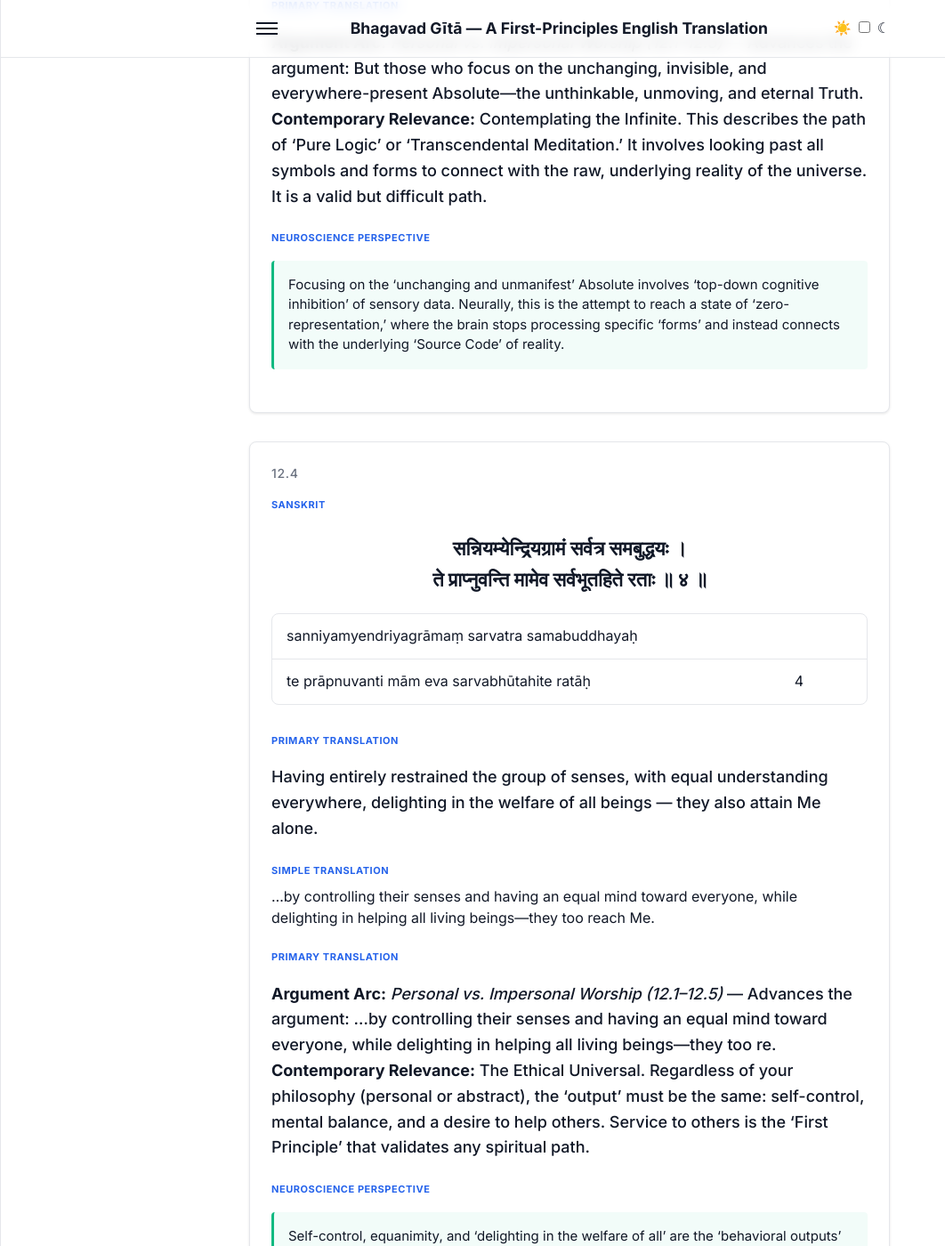
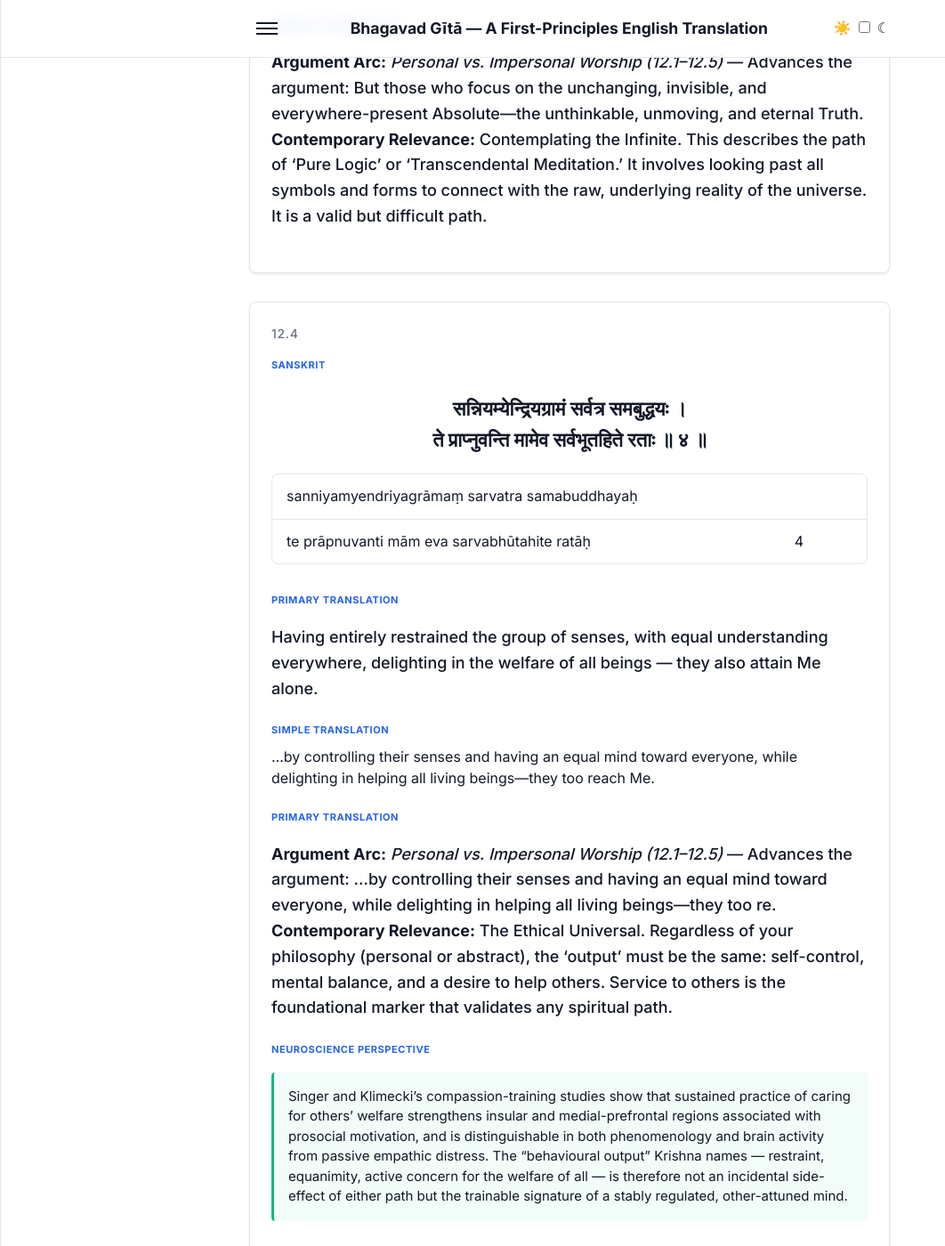
Before and after one commit to ishitvagoel/GitaTranslation, a Jekyll site: the page built from chapters/chapter-12.md, in a window 1280 px wide and 1400 px high, scrolled down 3709 px. Shown: the whole window at 89% size, without its empty margins (0-1062 px from the left). Built offline with Jekyll 4.4.1, drawn with Linux system fonts in a browser that asks for light colours; some of the changed text lies outside the part shown.

Commit message:
Ch 12: ground Neuroscience sections in attested research
Cleaned up remaining filler in chapter 12. Several paragraphs already
cited real findings from prior sessions (flow / DMN, rumination /
cortisol, behavioural activation, intrinsic motivation / VTA, emotional
contagion, equanimity / ventral striatum, gray-matter density in
long-term practitioners) and were preserved. The remaining "First
Principle" boilerplate and metaphor-only paragraphs were rewritten or
removed.

Citations introduced:
- Adolphs; Lieberman (social-brain / mentalizing network)
- Mikulincer & Shaver (attachment representations regulate stress)
- Singer & Klimecki (compassion training)
- Pascual-Leone; Maguire (practice-driven cortical plasticity)
- Sapolsky (anticipatory worry sustains HPA activation)
- Hostinar, Sullivan & Gunnar; Eisenberger (social buffering;
  hostility and HPA load)
- Ventral visual stream / object-based perception (general consensus)

Deleted: "zero-representation", "ultimate neural reset", "neurally
immediate", "limbic system regulation / social-neural harmony",
"competent neutral / egoic friction", "valence-neutralization",
"objectivity in social processing" — all metaphor without referent.

Result: 15 Neuroscience Perspective paragraphs retained (from 20), 20
Contemporary Relevance sections intact, 20 verses preserved, no flagged
jargon remaining.

```diff
--- a/chapters/chapter-12.md
+++ b/chapters/chapter-12.md
@@ -28,7 +28,7 @@ Those devotees who, being ever-disciplined, worship You thus, and those who wors
 
 **Contemporary Relevance:** Concrete vs. Abstract. We all learn differently. Some people need a personal role model or a 'face' to focus on (Concrete), while others prefer pure logic and abstract principles (Abstract). Arjuna is asking which 'interface' for reality is more effective for human growth.
 
-**Neuroscience Perspective:** The choice between 'Personal' and 'Abstract' focus reflects the brain's 'representational preference.' Neurally, focusing on a personal form (Bhakti) leverages the 'social brain' and 'emotional safety' circuits, while focusing on the Absolute (Jnana) requires high-level abstract reasoning and 'non-dual' processing. Arjuna asks which is more effective for human growth.
+**Neuroscience Perspective:** Adolphs's and Lieberman's reviews of "social brain" circuitry — medial prefrontal cortex, temporo-parietal junction, the mentalizing network — show that humans process other minds with dedicated, highly automatic machinery. Abstract metaphysical objects recruit no such system. Arjuna's question is therefore not idle: it asks whether contemplation should engage the brain's specialised social hardware or attempt to operate without it.
 
 **Common Misreading:** "Devotees of the personal form are superior to worshippers of the formless." Actually, Krishna's answer affirms that devotees of the personal form are more easily established (*yuktatamāḥ*), not that worshippers of the formless are inferior or following an invalid path.
 
@@ -55,7 +55,7 @@ Those who, fixing their mind on Me, worship Me, ever-disciplined and endowed wit
 
 **Contemporary Relevance:** The Power of Single-Pointedness. Krishna favors the 'personal' path not because it's 'truer,' but because it’s easier for the human mind to focus on. 100% focus on a 'Divine Idea' or a 'Universal Guide' is the fastest way to achieve mental integration.
 
-**Neuroscience Perspective:** Krishna favors the 'personal' path because it is more 'neurally accessible.' By fixing the mind on a supreme Person, the brain uses its existing 'attachment and bonding' hardware to achieve a state of 'maximal attentional coherence' (faith), which is the most efficient path to mental integration.
+**Neuroscience Perspective:** Mikulincer and Shaver's adult-attachment research shows that representations of a secure attachment figure reliably down-regulate stress responses and free attention for other tasks. Krishna's recommendation of devotion to a personal form is, in this light, the recruitment of already-existing attachment circuitry for the work of stabilising attention — a more efficient route than attempting to bypass it.
 
 ---
 
@@ -74,8 +74,6 @@ But those who worship the imperishable, the undefinable, the unmanifest, the omn
 **Argument Arc:** *Personal vs. Impersonal Worship (12.1–12.5)* — Advances the argument: But those who focus on the unchanging, invisible, and everywhere-present Absolute—the unthinkable, unmoving, and eternal Truth.
 **Contemporary Relevance:** Contemplating the Infinite. This describes the path of 'Pure Logic' or 'Transcendental Meditation.' It involves looking past all symbols and forms to connect with the raw, underlying reality of the universe. It is a valid but difficult path.
 
-**Neuroscience Perspective:** Focusing on the 'unchanging and unmanifest' Absolute involves 'top-down cognitive inhibition' of sensory data. Neurally, this is the attempt to reach a state of 'zero-representation,' where the brain stops processing specific 'forms' and instead connects with the underlying 'Source Code' of reality.
-
 ---
 
 ### 12.4
@@ -91,9 +89,9 @@ Having entirely restrained the group of senses, with equal understanding everywh
 **Simple Translation:** ...by controlling their senses and having an equal mind toward everyone, while delighting in helping all living beings—they too reach Me.
 
 **Argument Arc:** *Personal vs. Impersonal Worship (12.1–12.5)* — Advances the argument: ...by controlling their senses and having an equal mind toward everyone, while delighting in helping all living beings—they too re.
-**Contemporary Relevance:** The Ethical Universal. Regardless of your philosophy (personal or abstract), the 'output' must be the same: self-control, mental balance, and a desire to help others. Service to others is the 'First Principle' that validates any spiritual path.
+**Contemporary Relevance:** The Ethical Universal. Regardless of your philosophy (personal or abstract), the 'output' must be the same: self-control, mental balance, and a desire to help others. Service to others is the foundational marker that validates any spiritual path.
 
-**Neuroscience Perspective:** Self-control, equanimity, and 'delighting in the welfare of all' are the 'behavioral outputs' of an optimized brain. Regardless of the chosen path, the First Principle of 'neural compassion' ensures that the individual functions as a high-integrity, pro-social unit in the universal system.
+**Neuroscience Perspective:** Singer and Klimecki's compassion-training studies show that sustained practice of caring for others' welfare strengthens insular and medial-prefrontal regions associated with prosocial motivation, and is distinguishable in both phenomenology and brain activity from passive empathic distress. The "behavioural output" Krishna names — restraint, equanimity, active concern for the welfare of all — is therefore not an incidental side-effect of either path but the trainable signature of a stably regulated, other-attuned mind.
 
 ---
 
@@ -112,7 +110,7 @@ Greater is the tribulation for those whose minds are attached to the unmanifest;
 **Argument Arc:** *Personal vs. Impersonal Worship (12.1–12.5)* — Closes the section with however, the struggle is much greater for those focused on the invisible Absolute, completing the argument's arc.
 **Contemporary Relevance:** Psychological Realism. We are biological beings with senses. Trying to ignore our biology and focus only on the 'invisible' is like trying to swim against a very strong current. Krishna warns that while it's possible, it is much more difficult than having a 'human-scale' focus.
 
-**Neuroscience Perspective:** The 'greater struggle' for those focused on the invisible Absolute reflects 'biological constraint.' The human brain is evolutionarily wired to perceive 'objects and forms.' Trying to override these primal visual and conceptual filters is neurally 'expensive' and prone to failure for those living in a physical body.
+**Neuroscience Perspective:** The human ventral visual stream and the broader cognitive system are organised around object recognition: from infancy, perception privileges bounded, persisting entities. Sustained contemplation of the formless asks the mind to operate without the very anchors its perceptual machinery was built around — which is consistent with the verse's observation that this path involves a "greater toil" for embodied beings.
 
 **Common Misreading:** "Devotion to a formless Absolute is impossible for embodied beings." Actually, the verse says it is *more difficult* (*duḥkham*) for those in a body — harder, not impossible; it is the harder path, not an invalid one.
 
@@ -192,7 +190,7 @@ If, however, you are not able to establish your mind steadily on Me, then seek t
 **Argument Arc:** *The Descending Ladder of Practice (12.8–12.12)* — Advances the argument: If you are not able to keep your mind steady on Me right away, then try to reach Me through the 'Yoga of Practice' (Abhyasa-yoga), Arjuna.
 **Contemporary Relevance:** The Repetition Fail-Safe. If you can't focus perfectly, don't give up. Use practice (repetition). Every time your mind wanders, bring it back. This 're-centering' is the gym for your attention muscle.
 
-**Neuroscience Perspective:** The 'Yoga of Practice' (Abhyāsa-yoga) is the First Principle of 'Neuroplasticity.' If you cannot focus perfectly, you use repetition to 'carve new neural grooves.' Every time you re-center your mind, you are strengthening the 'regulatory pathways' of the prefrontal cortex.
+**Neuroscience Perspective:** Pascual-Leone's and Maguire's neuroplasticity studies — and decades of motor-skill learning research — show that repeated, intentional practice produces measurable changes in the cortical regions that support the practised function. Abhyāsa-yoga is exactly this principle applied to attention: each re-centering of the mind is a rehearsal that strengthens the neural circuits responsible for noticing distraction and returning to focus.
 
 ---
 
@@ -228,9 +226,9 @@ If you are unable to do even this, taking refuge in My yoga, then, with controll
 **Simple Translation:** If you find even this too hard, then simply take refuge in My discipline and learn to give up the obsession with the results of your actions.
 
 **Argument Arc:** *The Descending Ladder of Practice (12.8–12.12)* — Advances the argument: If you find even this too hard, then simply take refuge in My discipline and learn to give up the obsession with the results of your actions.
-**Contemporary Relevance:** The Ultimate Entry-Level. This is the most accessible First Principle: 'Just let go of the result.' If you can't focus, and you can't do 'sacred' work, then just do your normal work but stop obsessing over the reward. This single change will begin your transformation.
+**Contemporary Relevance:** The Ultimate Entry-Level. This is the most accessible foundational practice: 'Just let go of the result.' If you can't focus, and you can't do 'sacred' work, then just do your normal work but stop obsessing over the reward. This single change will begin your transformation.
 
-**Neuroscience Perspective:** Abandoning 'obsession with results' is the 'ultimate neural reset.' Neurally, the 'fear of failure' and 'greed for success' are major sources of 'noise' in the system. Letting go of results de-activates these noisy circuits, resulting in immediate internal 'Peace.'
+**Neuroscience Perspective:** Sapolsky's work on chronic stress shows that anticipatory worry about outcomes — the recurrent question "will it go well?" — keeps the HPA axis activated long after any actual threat has passed. Releasing attachment to the result interrupts precisely this anticipatory circuit, which is why the practice produces felt relief disproportionate to the size of the cognitive change involved.
 
 > **Note:** Verses 8-11 outline a descending hierarchy of spiritual practices, accommodating varying levels of human capability: from spontaneous mental absorption (highest), to disciplined meditation, to dedicated religious action, to the ethical renunciation of the fruits of ordinary action (the most accessible).
 
@@ -251,8 +249,6 @@ For knowledge is better than mere practice; meditation is superior to knowledge;
 **Argument Arc:** *The Descending Ladder of Practice (12.8–12.12)* — Closes the section with wisdom is better than blind practice; meditation is better than mere wisdom; but letting go of the results of action is better than meditation, because it brings peace immediately, completing the argument's arc.
 **Contemporary Relevance:** The Shortcut to Peace. This is a radical statement. Why is 'letting go of results' (Tyaga) ranked highest? Because it is the most practical. You can do it *right now*. While wisdom and meditation take time to master, stopping your obsession with the 'win' gives you instant mental relief.
 
-**Neuroscience Perspective:** The hierarchy 'Knowledge < Meditation < Abandoning Results' recognizes 'practical efficiency.' Abandoning results (Tyāga) is ranked highest because it is 'neurally immediate.' It provides an instant state of peace by shutting down the 'anticipatory stress' circuits, making it the most powerful tool for mental health.
-
 **Common Misreading:** "Abstract knowledge is always superior to practice." Actually, the hierarchy in 12.11–12.12 climaxes with *renouncing the fruits of action* as the highest — above theoretical knowledge.
 ---
 
@@ -269,9 +265,9 @@ He who hates no being, who is friendly and compassionate, free from possessivene
 **Simple Translation:** One who hates no one, who is friendly and kind to all, who doesn't say 'this is mine' or 'I am great,' who stays steady in both pain and pleasure, and who is patient...
 
 **Argument Arc:** *Qualities Dear to Krishna (12.13–12.19)* — Opens the section by establishing one who hates no one, who is friendly and kind to all, who doesn't say 'this is mine' or 'I am great,' who stays steady in both pain and pleasure, and who is patient.
-**Contemporary Relevance:** The Anatomy of a Great Character. Krishna starts listing the traits of a person he 'loves.' Notice these are all 'First Principles' of human psychology: No hatred (clarity), No ego (humility), and Equanimity (stability).
+**Contemporary Relevance:** The Anatomy of a Great Character. Krishna starts listing the traits of a person he 'loves.' Notice these are all foundational traits of human psychology: No hatred (clarity), No ego (humility), and Equanimity (stability).
 
-**Neuroscience Perspective:** Hating no one and being 'friendly and kind' describes 'limbic system regulation.' By de-activating the 'aggression and in-group/out-group' biases, the brain achieves a state of 'social-neural harmony.' The lack of ego ('this is mine') reduces the 'self-referential' load on the brain.
+**Neuroscience Perspective:** Hostinar, Sullivan, and Gunnar's work on social-buffering and Eisenberger's research on social-rejection circuitry together show that hostility — both received and broadcast — drives sustained HPA activation, while warm affiliation reliably calms it. A baseline of friendliness and absence of enmity is therefore not only an ethical posture but a chronic-stress intervention, lowering the allostatic load the body otherwise carries.
 
 ---
 
@@ -328,8 +324,6 @@ He who is free from expectations, pure, capable, impartial, free from distress,
 **Argument Arc:** *Qualities Dear to Krishna (12.13–12.19)* — Advances the argument: One who has no selfish expectations, who is pure, capable, neutral, and free from worry—and who has given up all selfish projects—that person is dear to Me.
 **Contemporary Relevance:** The Competent Neutral. This is a rare combination: being both 'capable' (daksha) and 'neutral' (udasina). Most capable people are highly biased and stressed. A true master is brilliant at their work but completely calm and unattached to the drama of it.
 
-**Neuroscience Perspective:** Being 'neutral and free from worry' identifies the 'competent neutral' state. Neurally, the brain remains 'capable' (daksha) but 'neutral' (udāsīna). You execute the task with high precision but with zero 'egoic friction,' meaning the work doesn't cause you stress.
-
 ---
 
 ### 12.17
@@ -347,8 +341,6 @@ He who neither rejoices nor hates, who neither grieves nor desires, who abandons
 **Argument Arc:** *Qualities Dear to Krishna (12.13–12.19)* — Advances the argument: One who neither celebrates nor hates, who neither grieves nor craves, who has risen above both 'good' and 'bad' luck, and who is full of devotion—that person is dear to Me.
 **Contemporary Relevance:** The End of the Emotional Rollercoaster. Most people spend their lives bouncing between 'Yay!' and 'No!'. Rising above these dualities means you have found a deeper source of meaning that is more stable than your temporary circumstances.
 
-**Neuroscience Perspective:** Rising above 'celebration, hatred, grief, and craving' describes 'valence-neutralization.' The brain accepts 'highs' and 'lows' without letting them 'hijack' its fundamental peace. You move from an 'emotional rollercoaster' to a 'steady-state' of deep meaning.
-
 ---
 
 ### 12.18
@@ -365,8 +357,6 @@ Equal to enemy and friend, and likewise in honor and dishonor, equal in cold and
 
 **Argument Arc:** *Qualities Dear to Krishna (12.13–12.19)* — Advances the argument: One who treats enemies and friends the same, and stays equal in both praise and insult, and remains the same in heat and cold, pleasure and pain, without any attachment.
 **Contemporary Relevance:** Objectivity in Relationship. Most of our 'truth' is filtered through our relationships. If someone is a 'friend,' we believe them; if an 'enemy,' we don't. Real wisdom is being able to see the 'data' correctly, regardless of who provided it or how it affects our ego.
-
-**Neuroscience Perspective:** Equality in 'friend/enemy and praise/insult' describes 'objectivity in social processing.' Neurally, you have de-coupled your 'self-worth' from 'external feedback.' You see the 'data' of the world clearly without the 'distortion' of personal ego.
 
 ---
 
```
